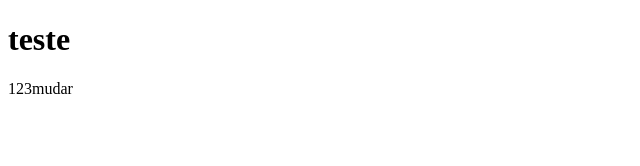
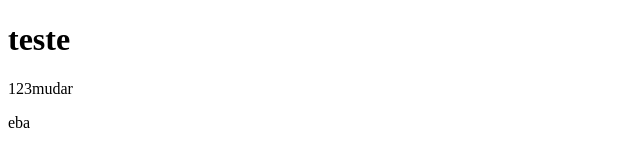
Before and after one commit to murfbr/teste2, a plain HTML site: page index.html in a window 1280 px wide. Shown: the full height of the page, 0-640 px from the left. Drawn offline with Linux system fonts and the light colour scheme.

Commit message:
Update index.html

```diff
--- a/index.html
+++ b/index.html
@@ -8,5 +8,6 @@
 <body>
     <h1>teste</h1>
     <p>123mudar</p>
+    <p>eba</p>
 </body>
 </html>
```
